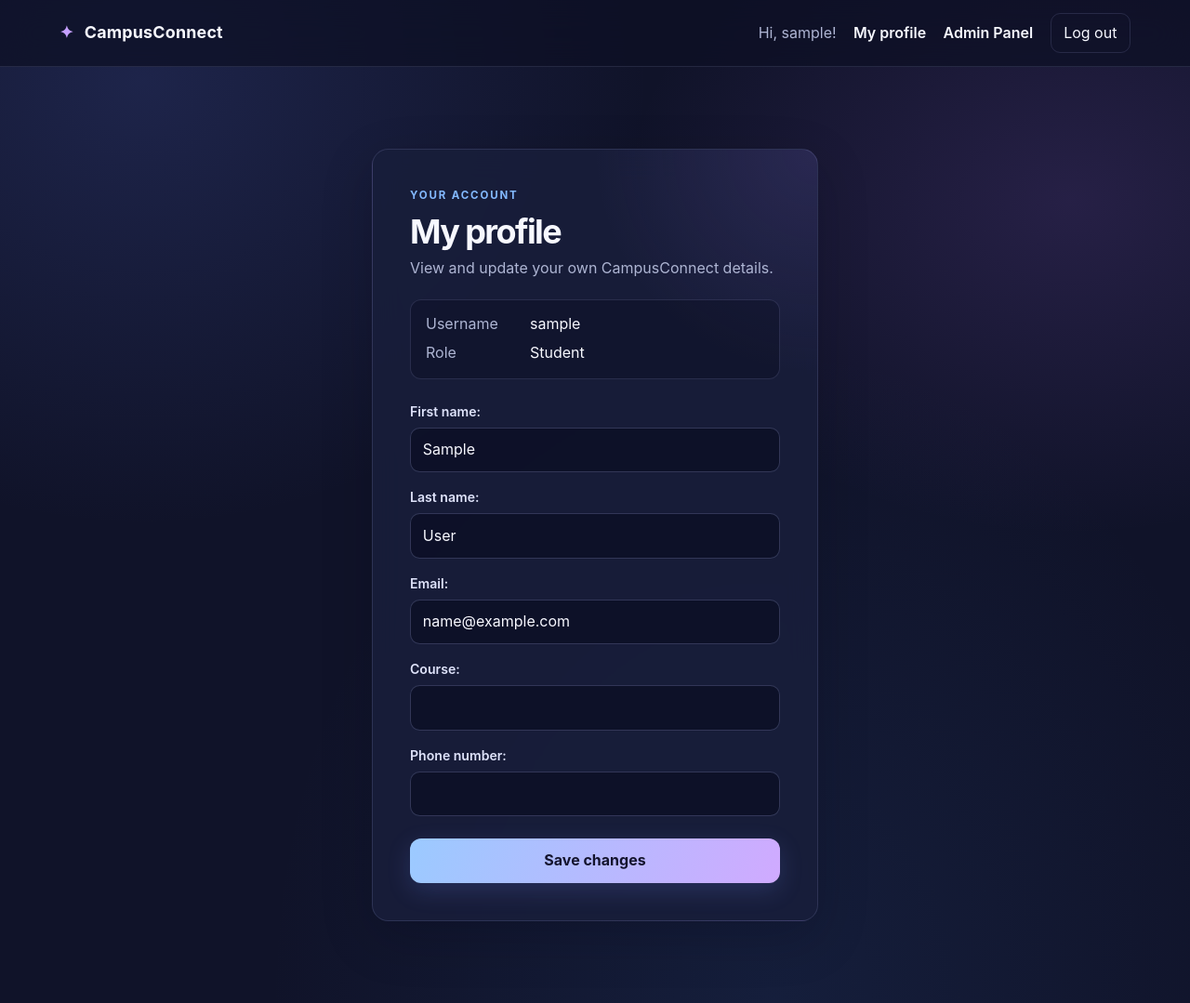
After one commit to TedPanda784/TaskCraft-Managbanag-TedLuis-G5, a Django app: page /accounts/profile/ in a window 1280 px wide. The commit adds this page. Shown: the whole page at 93% size. Run offline with Django 5.2, Linux system fonts and the light colour scheme; the visitor is signed in with stand-in values (Sample User, id 1).

Commit message:
Add profile management and admin dashboard
Co-authored-by: Copilot <223556219+Copilot@users.noreply.github.com>

```diff
--- a/accounts/admin.py
+++ b/accounts/admin.py
@@ -7,5 +7,5 @@ from .models import CustomUser
 class CustomUserAdmin(UserAdmin):
     list_display = ['username', 'email', 'role', 'is_staff']
     fieldsets = UserAdmin.fieldsets + (
-        ("School Profile", {'fields': ('role', 'course')}),
+        ("School Profile", {'fields': ('role', 'course', 'phone_number')}),
     )
--- a/accounts/forms.py
+++ b/accounts/forms.py
@@ -1,9 +1,49 @@
-from django.contrib.auth.forms import UserCreationForm
+from django import forms
+from django.contrib.auth.forms import AuthenticationForm, UserCreationForm
+from django.utils.translation import gettext_lazy as _
 
 from .models import CustomUser
 
 
 class CustomUserCreationForm(UserCreationForm):
+    email = forms.EmailField(required=True)
+
     class Meta(UserCreationForm.Meta):
         model = CustomUser
-        fields = ("username", "email", "first_name", "last_name", "course")
+        fields = (
+            "username",
+            "email",
+            "first_name",
+            "last_name",
+            "course",
+            "phone_number",
+        )
+
+    def clean_email(self):
+        email = self.cleaned_data["email"].strip().lower()
+        if CustomUser.objects.filter(email__iexact=email).exists():
+            raise forms.ValidationError("An account with this email already exists.")
+        return email
+
+
+class ProfileForm(forms.ModelForm):
+    email = forms.EmailField(required=True)
+
+    class Meta:
+        model = CustomUser
+        fields = ("first_name", "last_name", "email", "course", "phone_number")
+
+    def clean_email(self):
+        email = self.cleaned_data["email"].strip().lower()
+        if CustomUser.objects.filter(email__iexact=email).exclude(
+            pk=self.instance.pk
+        ).exists():
+            raise forms.ValidationError("An account with this email already exists.")
+        return email
+
+
+class CampusConnectAuthenticationForm(AuthenticationForm):
+    error_messages = {
+        **AuthenticationForm.error_messages,
+        "invalid_login": _("Invalid username or password."),
+    }
--- a/accounts/models.py
+++ b/accounts/models.py
@@ -1,7 +1,8 @@
 from django.db import models
 from django.contrib.auth.models import AbstractUser
+from django.db.models import Q
+from django.db.models.functions import Lower
 
-# Create your models here.
 
 class CustomUser(AbstractUser):
     class Role(models.TextChoices):
@@ -18,5 +19,17 @@ class CustomUser(AbstractUser):
         max_length=100,
         blank=True
     )
+
+    phone_number = models.CharField(max_length=30, blank=True)
+
+    class Meta(AbstractUser.Meta):
+        constraints = [
+            models.UniqueConstraint(
+                Lower("email"),
+                condition=~Q(email=""),
+                name="unique_nonempty_user_email_ci",
+            ),
+        ]
+
     def __str__(self):
         return self.username
--- a/accounts/urls.py
+++ b/accounts/urls.py
@@ -1,8 +1,14 @@
 from django.urls import path
 
-from .views import SignUpView
+from django.contrib.auth.views import LogoutView
+from django.urls import path
+
+from .views import CampusConnectLoginView, ProfileView, SignUpView
 
 
 urlpatterns = [
     path("signup/", SignUpView.as_view(), name="signup"),
+    path("login/", CampusConnectLoginView.as_view(), name="login"),
+    path("logout/", LogoutView.as_view(), name="logout"),
+    path("profile/", ProfileView.as_view(), name="profile"),
 ]
--- a/accounts/views.py
+++ b/accounts/views.py
@@ -1,11 +1,34 @@
-from django.shortcuts import render
+from django.contrib.auth.mixins import LoginRequiredMixin
+from django.contrib.auth.views import LoginView
+from django.contrib.messages.views import SuccessMessageMixin
+from django.urls import reverse_lazy
+from django.views.generic import CreateView, UpdateView
 
-# Create your views here.
-from django.urls import reverse_lazy
-from django.views.generic import CreateView
-from .forms import CustomUserCreationForm
+from .forms import (
+    CampusConnectAuthenticationForm,
+    CustomUserCreationForm,
+    ProfileForm,
+)
 
-class SignUpView(CreateView):
+
+class SignUpView(SuccessMessageMixin, CreateView):
     form_class = CustomUserCreationForm
     template_name = "registration/signup.html"
     success_url = reverse_lazy("login")
+    success_message = "Your account was created. You can now log in."
+
+
+class CampusConnectLoginView(LoginView):
+    form_class = CampusConnectAuthenticationForm
+    template_name = "registration/login.html"
+    redirect_authenticated_user = True
+
+
+class ProfileView(LoginRequiredMixin, SuccessMessageMixin, UpdateView):
+    form_class = ProfileForm
+    template_name = "accounts/profile.html"
+    success_url = reverse_lazy("profile")
+    success_message = "Your profile was updated."
+
+    def get_object(self, queryset=None):
+        return self.request.user
--- a/campusconnect/urls.py
+++ b/campusconnect/urls.py
@@ -15,11 +15,10 @@ Including another URLconf
     2. Add a URL to urlpatterns:  path('blog/', include('blog.urls'))
 """
 from django.contrib import admin
-from django.urls import path, include
+from django.urls import include, path
 
 urlpatterns = [
-path("admin/", admin.site.urls),
-path("accounts/", include("accounts.urls")),
-path("accounts/", include("django.contrib.auth.urls")),
-path("", include("dashboard.urls")),
+    path("admin/", admin.site.urls),
+    path("accounts/", include("accounts.urls")),
+    path("", include("dashboard.urls")),
 ]
--- a/requirements.txt
+++ b/requirements.txt
@@ -1,4 +1,3 @@
-sgiref==3.12.1
 Django==6.1.2
-sqlparse==0.6.0
-tzdata==2026.5
+psycopg[binary]>=3.2,<4
+python-dotenv>=1.0,<2
--- a/static/css/site.css
+++ b/static/css/site.css
@@ -447,6 +447,37 @@ h2 {
     font-weight: 700;
 }
 
+.messages {
+    width: min(720px, 100%);
+    margin: 0 auto 1rem;
+}
+
+.message {
+    padding: 0.8rem 1rem;
+    border: 1px solid rgba(131, 185, 255, 0.35);
+    border-radius: 0.7rem;
+    color: var(--white);
+    background: rgba(52, 94, 171, 0.3);
+}
+
+.profile-summary {
+    margin-top: 1.25rem;
+    padding: 0.85rem 1rem;
+    border: 1px solid var(--panel-border);
+    border-radius: 0.75rem;
+    background: rgba(9, 12, 31, 0.35);
+}
+
+.profile-summary p {
+    display: flex;
+    gap: 1rem;
+    margin-bottom: 0.35rem;
+}
+
+.profile-summary p:last-child {
+    margin-bottom: 0;
+}
+
 @media (max-width: 700px) {
     .site-nav {
         align-items: flex-start;
--- /dev/null
+++ b/templates/accounts/profile.html
@@ -0,0 +1,20 @@
+{% extends "base.html" %}
+
+{% block title %}My profile | CampusConnect{% endblock %}
+
+{% block content %}
+<section class="auth-card profile-edit-card">
+  <p class="eyebrow">YOUR ACCOUNT</p>
+  <h1>My profile</h1>
+  <p class="muted">View and update your own CampusConnect details.</p>
+  <div class="profile-summary">
+    <p><span class="detail-label">Username</span>{{ user.username }}</p>
+    <p><span class="detail-label">Role</span>{{ user.get_role_display }}</p>
+  </div>
+  <form method="post" class="auth-form">
+    {% csrf_token %}
+    {{ form.as_p }}
+    <button class="button" type="submit">Save changes</button>
+  </form>
+</section>
+{% endblock %}
--- a/templates/base.html
+++ b/templates/base.html
@@ -14,6 +14,7 @@
     <div class="nav-links">
     {% if user.is_authenticated %}
     <span class="nav-greeting">Hi, {{ user.username }}!</span>
+    <a class="nav-link" href="{% url 'profile' %}">My profile</a>
     {% if user.is_superuser or user.role == "ADMIN" %}
         <a class="nav-link" href="{% url 'admin_panel' %}">Admin Panel</a>
     {% endif %}
@@ -27,6 +28,15 @@
     {% endif %}
     </div>
     </nav>
-    <main class="page-shell">{% block content %}{% endblock %}</main>
+    <main class="page-shell">
+        {% if messages %}
+        <div class="messages" role="status" aria-live="polite">
+            {% for message in messages %}
+            <p class="message">{{ message }}</p>
+            {% endfor %}
+        </div>
+        {% endif %}
+        {% block content %}{% endblock %}
+    </main>
 </body>
 </html>
--- a/templates/dashboard/admin_panel.html
+++ b/templates/dashboard/admin_panel.html
@@ -9,7 +9,9 @@
         <h1>Admin Panel</h1>
         <p class="muted">A clear view of your CampusConnect community.</p>
     </div>
+    {% if user.is_staff %}
     <a class="button button-outline" href="{% url 'admin:index' %}">Django admin <span aria-hidden="true">↗</span></a>
+    {% endif %}
 </header>
 
 <section class="stat-grid" aria-label="Membership summary">
```
Also changed, not shown: accounts/tests.py (+196 -1 lines), campusconnect/settings.py (+20 -4 lines), dashboard/views.py (+22 -1 lines), README.md (added), accounts/migrations/0002_customuser_phone_number_email_ci_unique.py (added), 2 other files.
